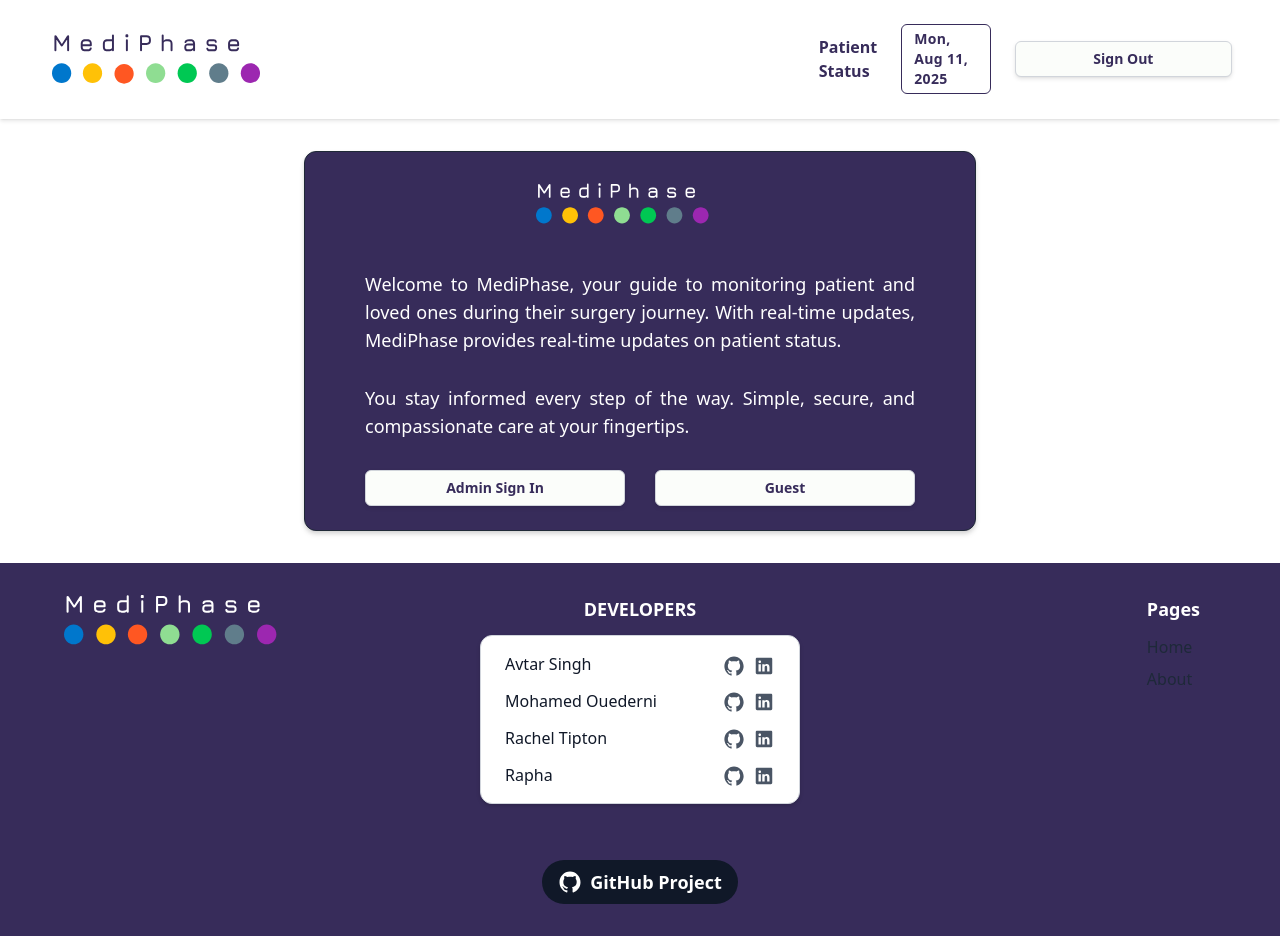
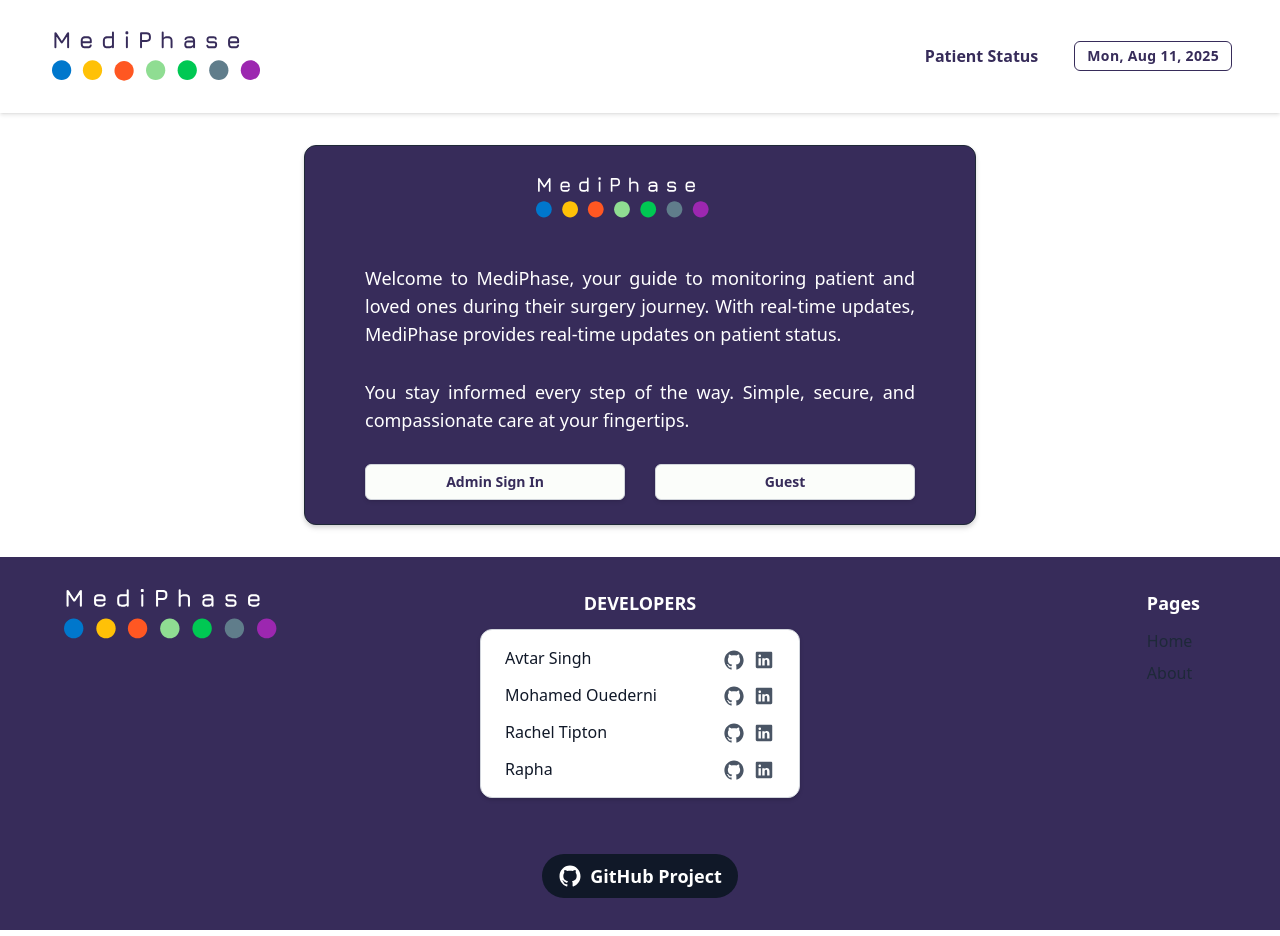
Before and after one commit to rachel-labri-tipton/mediphase-surgery-status-app, a React (Vite) app in the folder v56-team22-surgery-status-board/: page / in a window 1280 px wide. Built offline with nearby package versions, Linux system fonts and the light colour scheme.

Commit message:
update header menu to reflect user authorization

```diff
--- a/v56-team22-surgery-status-board/src/components/Header/Navlinks.tsx
+++ b/v56-team22-surgery-status-board/src/components/Header/Navlinks.tsx
@@ -1,22 +1,65 @@
 import { navByRole, type Role } from '@/constant/nav';
+import { useLocation } from 'react-router';
+import type { User } from '@/contexts/AuthContext';
 
 type NavLinksProps = {
   role: Role;
+  user?: User
+  onSignOut?: () => void
 };
-const NavLinks = ({ role }: NavLinksProps) => {
+const NavLinks = ({ role, onSignOut }: NavLinksProps) => {
   const links = navByRole[role];
+  const location = useLocation();
+
 
   return (
     <>
-      {links.map((link) => (
+      {links.map((link) => {
+        const isActive = location.pathname === link.href;
+            // Special handling for Sign In/Sign Out
+    if (link.label === 'Sign Out') {
+      return (
+        <button
+          key={link.href}
+          onClick={onSignOut}
+          className={`font-bold px-3 py-2 rounded transition
+            ${isActive
+              ? 'underline underline-offset-4 text-primary cursor-default'
+              : 'text-primary hover:underline underline-offset-4'
+            }`}
+        >
+          Sign Out
+        </button>
+      );
+    }
+    if (link.label === 'Sign In') {
+      return (
         <a
           key={link.href}
           href={link.href}
-          className="text-primary hover:underline underline-offset-4 font-bold"
+          className={`font-bold px-3 py-2 rounded transition
+            ${isActive
+              ? 'underline underline-offset-4 text-primary cursor-default'
+              : 'text-primary hover:underline underline-offset-4'
+            }`}
+        >
+          Sign In
+        </a>
+      );
+    }
+        return(<a
+          key={link.href}
+          href={link.href}
+          className={`font-bold px-3 py-2 rounded transition
+            ${isActive
+              ? 'underline underline-offset-4 text-primary cursor-default'
+              : 'text-primary hover:underline underline-offset-4'
+            }`}
         >
           {link.label}
-        </a>
-      ))}
+        </a>)
+
+      })}
     </>
   );
 };
--- /dev/null
+++ b/v56-team22-surgery-status-board/src/components/Header/SignInButton.tsx
@@ -0,0 +1,23 @@
+import { Button } from "@/components/ui/button";
+import type { User } from "@/contexts/AuthContext";
+
+
+type SignInButtonProps = {
+  onClick: React.MouseEventHandler<HTMLButtonElement>;
+  user?: User
+};
+
+const SignInButton: React.FC<SignInButtonProps> = ({ onClick, user }) => {
+  const isGuest = user?.role === 'guest';
+  return (
+    <Button
+      onClick={onClick}
+      variant="outline"
+      className="w-full font-bold text-primary cursor-pointer hover:scale-105 transition-transform"
+    >
+      {isGuest ? 'Sign In' : 'Sign Out'}
+    </Button>
+  );
+};
+
+export default SignInButton;
--- a/v56-team22-surgery-status-board/src/components/Header/header-menu.tsx
+++ b/v56-team22-surgery-status-board/src/components/Header/header-menu.tsx
@@ -1,32 +1,28 @@
 
 import DateDisplay from './DateDisplay';
-import type { Role } from '@/constant/nav';
 import NavLinks from './Navlinks';
 import MobileNav from './MobileNav';
-import SignInOutButton from './SignInOutButton';
 import useAuth from '@/hooks/useAuth';
 import { useNavigate } from 'react-router';
 
-const HeaderMenu = ({ role }: { role: Role }) => {
+const HeaderMenu = () => {
   const { user, signOut } = useAuth();
   const navigate = useNavigate();
+  const role = user?.role || 'guest';
 
-  const handleAuthClick = () => {
-    if (user) {
-      signOut();
-      navigate('/sign-in');
-    } else {
-      navigate('/sign-in');
-    }
+  const handleSignOut = () => {
+    signOut();
+    navigate('/sign-in');
   };
+
+  console.log('HeaderMenu render with role:', role);
 
 
   return (
     <>
       <div className="hidden sm:flex items-center gap-6 mr-6">
-        <NavLinks role={role} />
+        <NavLinks role={role} onSignOut={handleSignOut} />
         <DateDisplay />
-        <SignInOutButton onClick={handleAuthClick} user={user?.role || 'guest'} />
       </div>
 
       <MobileNav role={role} />
```
